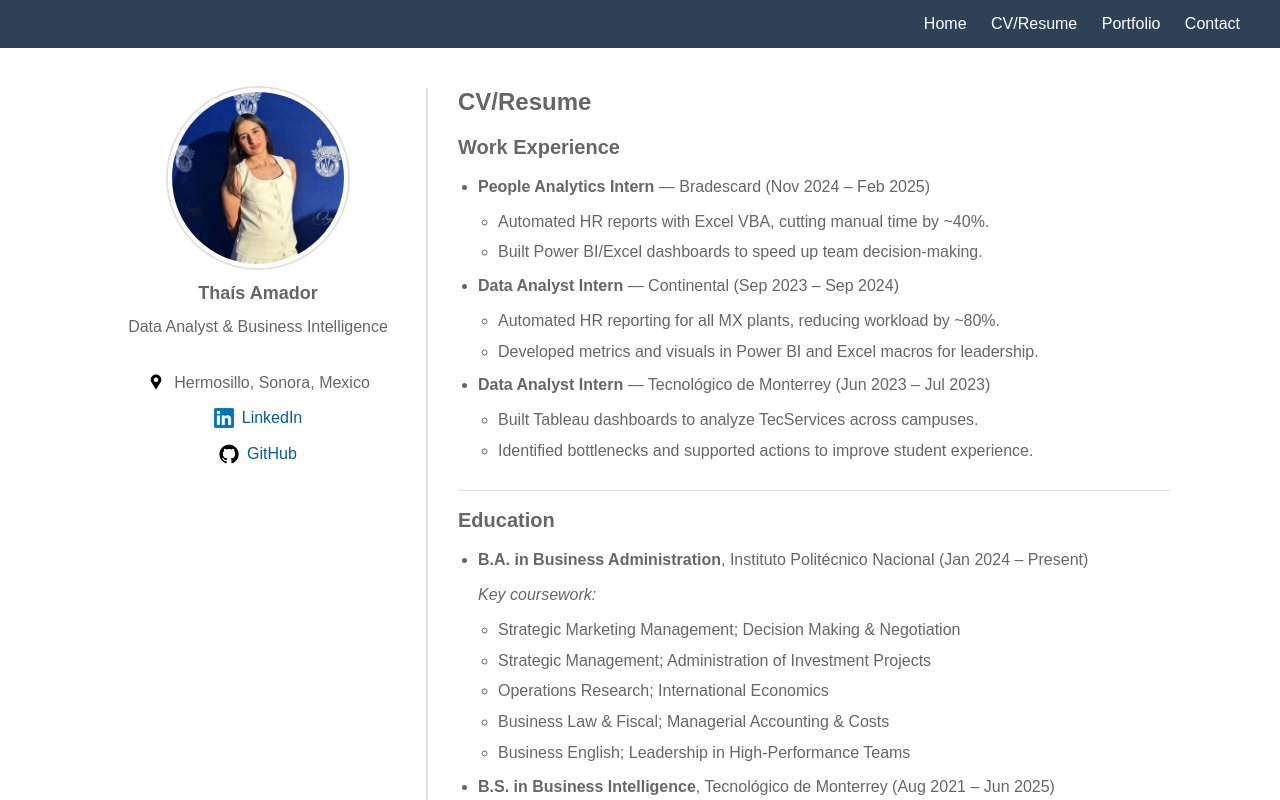
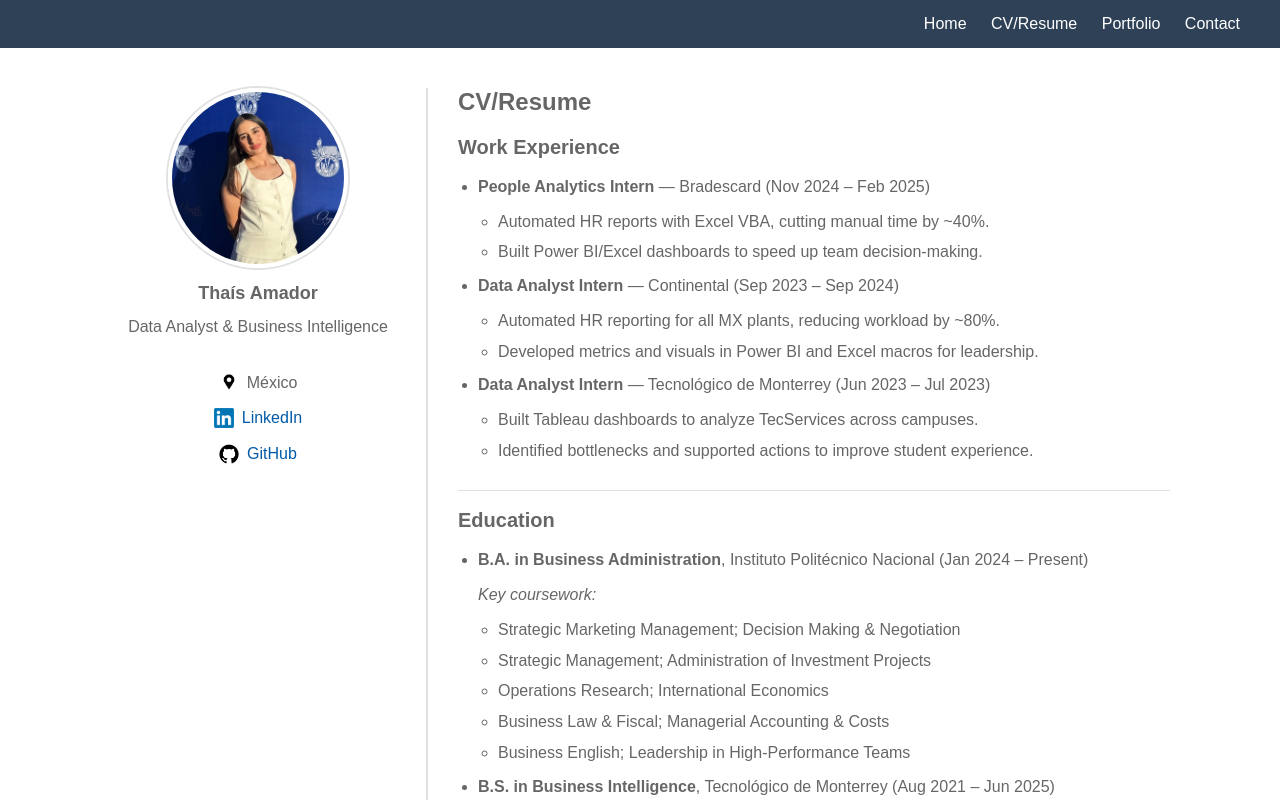
Before and after one commit to thaisamador/portfolio, a plain HTML site: page resume.html in a window 1280 px wide. Shown: the top 800 px of the page. Drawn offline with Linux system fonts and the light colour scheme.

Commit message:
Update resume.html

```diff
--- a/resume.html
+++ b/resume.html
@@ -30,7 +30,7 @@
       <p class="role">Data Analyst &amp; Business Intelligence</p>
 
       <div class="personal-info">
-        <p><img src="img/location.jpg" alt="" class="icon"> Hermosillo, Sonora, Mexico</p>
+        <p><img src="img/location.jpg" alt="" class="icon">México</p>
         <p>
           <a href="https://www.linkedin.com/in/tha%C3%ADs-amador/" target="_blank" rel="noopener">
             <img src="img/linkedin.jpg" alt="LinkedIn" class="icon"> LinkedIn
```
